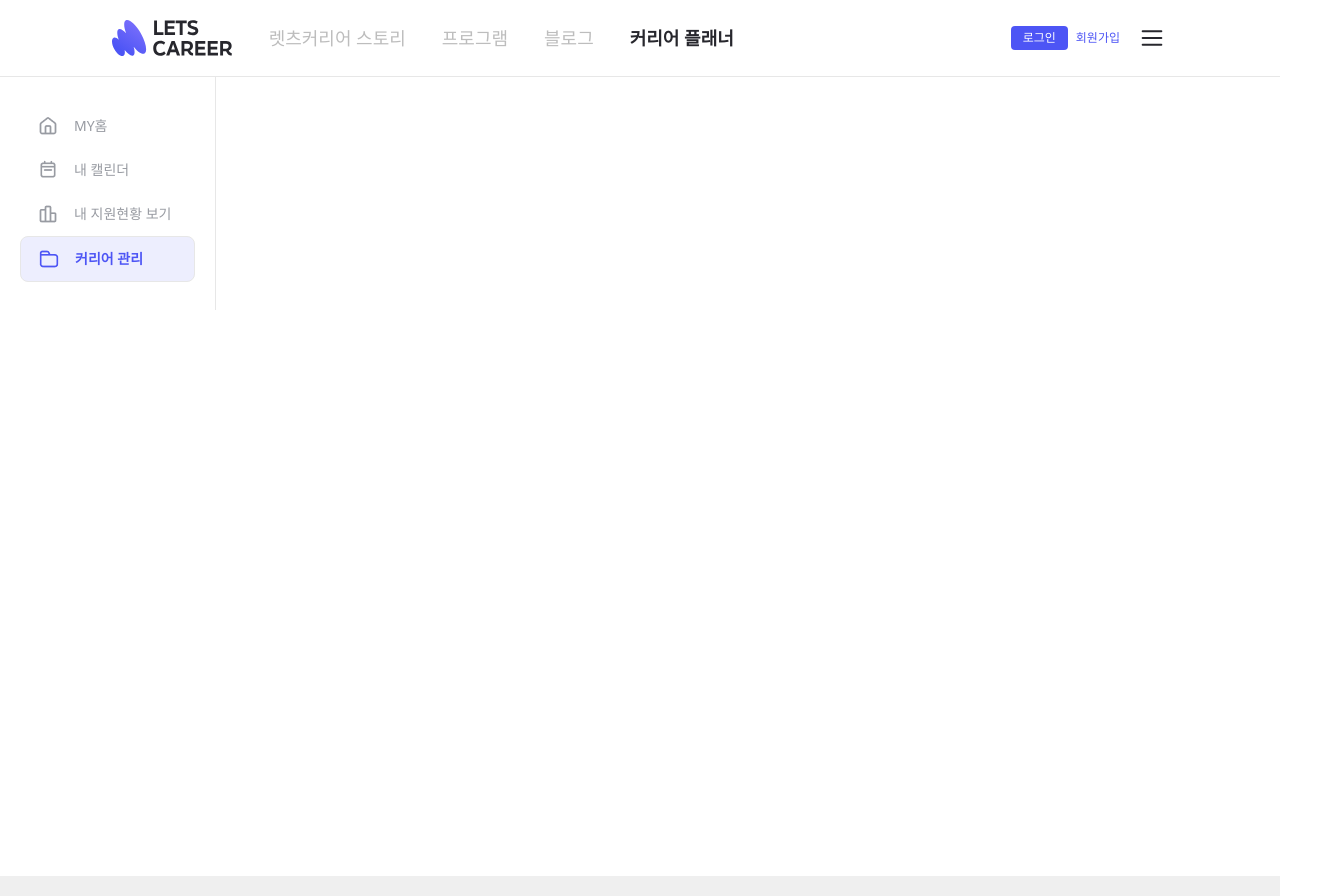
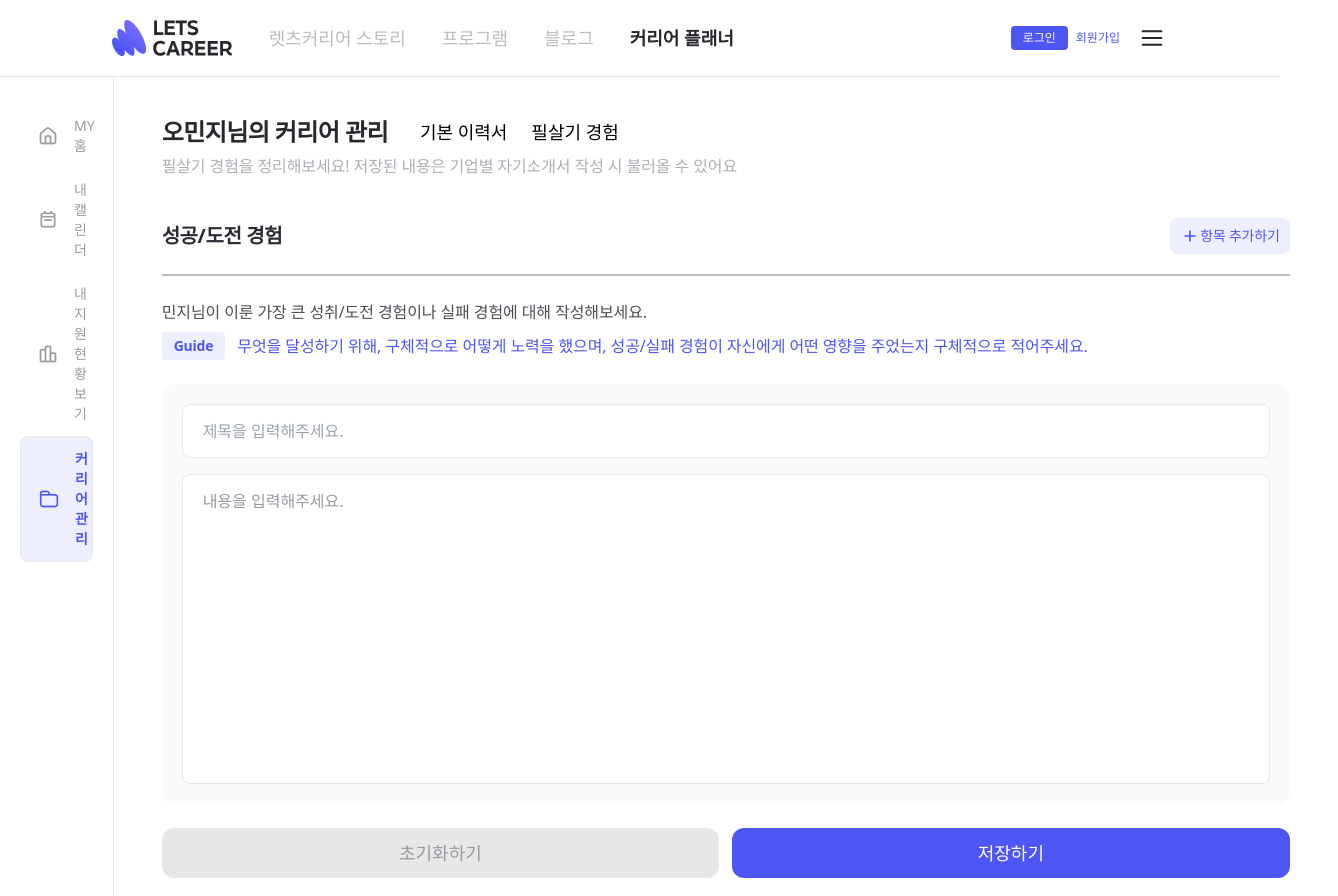
Before and after one commit to Kusitms-30th-LetsCareer-B/LetsCareer-FE, a React (Vite) app: page /setting/special-experience in a window 1280 px wide. Shown: the top 896 px of the page, 1338 px wide, since content can reach past the window. Built offline with nearby package versions, Linux system fonts and the light colour scheme; no server answers; the HTML template or start-up script is replaced by a standard one.

Commit message:
[design] 필살기 경험 페이지 퍼블리싱

```diff
--- a/src/App.tsx
+++ b/src/App.tsx
@@ -14,6 +14,7 @@ import RecurringNotePage from "./pages/Status/RecurringNotePage";
 import ArchivingPage from "./pages/Status/ArchivingPage";
 
 import { userInfo } from "./shared/api/loginInstance.ts"; /* 로그인 정보 받기 */
+import SpecialExperience from "./pages/Career/components/SpecialExperience.tsx";
 
 const testUser: userInfo = {
   userId: 1,
@@ -58,6 +59,8 @@ function App() {
             element={<ArchivingPage />}
           />
           <Route path="/setting" element={<CareerPage />} />
+          <Route path="/setting/special-experience" element={<SpecialExperience />} />
+
         </Routes>
       </PlannerSideBar>
       <Footer />
--- a/src/pages/Career/CareerPage.tsx
+++ b/src/pages/Career/CareerPage.tsx
@@ -5,9 +5,9 @@ import {
 
 function CareerPage() {
   return (
-    <>
-      <h1>커리어관리 페이지</h1>
-    </>
+    <div className="flex items-start gap-[40px]">
+
+    </div>
   );
 }
 
--- /dev/null
+++ b/src/pages/Career/components/CareerHeader.tsx
@@ -0,0 +1,21 @@
+interface UserProps {
+    name: string;
+}
+
+export const CareerHeader = ({name}: UserProps) => {
+    return(
+        <div className="flex items-center gap-[32px]">
+            <span className="text-medium24 font-bold tracking-[-0.576px] text-neutral-0">
+                {name}님의 커리어 관리
+            </span>
+            <div className="flex items-center gap-[24px]">
+                <button className="text-small18 tracking-[-0.022px]">
+                    기본 이력서
+                </button>
+                <button className="text-small18 tracking-[-0.022px]">
+                    필살기 경험
+                </button>
+            </div>
+      </div>
+    );
+};
--- /dev/null
+++ b/src/pages/Career/components/CareerQuestion.tsx
@@ -0,0 +1,82 @@
+interface CareerQuestionProps {
+    title: string;
+    firstName: string;
+    content: string;
+    guide: string;
+}
+
+export const CareerQuestion = ({title, firstName, content, guide}: CareerQuestionProps) => {
+    return(
+        <>
+        <div className="flex flex-col items-start gap-[20px] self-stretch border-b-2 border-b-neutral-60">
+                    <div className="flex justify-between items-center self-stretch">
+                        <span className="text-small20 font-bold text-neutral-10 tracking-[-0.4px]">
+                            {title}
+                        </span>
+                        <button className="flex px-[10px] py-[8px] bg-primary-10 rounded-sm justify-center items-center">
+                            <div className="flex items-center">
+                                <svg xmlns="http://www.w3.org/2000/svg" width="20" height="20" viewBox="0 0 20 20" fill="none">
+                                    <path d="M5 10H10M10 10H15M10 10V15M10 10V5" stroke="#4D55F5" stroke-width="1.66667" stroke-linecap="round" stroke-linejoin="round"/>
+                                </svg>
+                                <span className="text-xsmall14 font-medium tracking-[-0.21px] text-primary">
+                                    항목 추가하기
+                                </span>
+                            </div>
+                        </button>
+                    </div>
+                    <span className="" />
+                </div>
+                <div className="flex flex-col items-start gap-[24px] self-stretch">
+                    <div className="flex flex-col items-start gap-[20px] self-stretch">
+                        <div className="flex flex-col items-start self-stretch gap-[8px]">
+                            <span className="font-xsmall16 font-medium tracking-[-0.096px] text-neutral-30">
+                                {firstName}{content}
+                            </span>
+                            <div className="flex items-center gap-[12px]">
+                                <div className="flex justify-center bg-primary-10 items-center rounded-xxs px-[12px] py-[4px]">
+                                    <span className="text-primary text-xsmall14 font-semibold tracking-[-0.21px]">
+                                        Guide
+                                    </span>
+                                </div>
+                                <span className="text-xsmall16 font-medium tracking-[-0.096px] text-primary">
+                                    {guide}
+                                </span>
+                            </div>
+                        </div>
+                    </div>
+                </div>
+        </>
+    );
+};
+
+
+export const CareerAnswer = () => {
+    return (
+        <div className="flex flex-col items-start self-stretch gap-[24px]">
+            <div className="flex flex-col bg-neutral-100 items-start gap-[10px] self-stretch p-[20px] rounded-md">
+                <div className="flex flex-col items-start gap-[16px] self-stretch">
+                    <input
+                    placeholder="제목을 입력해주세요."
+                    className="flex bg-static-100 w-full px-[20px] py-[14px] justify-between items-center rounded-sm border border-neutral-80 text-neutral-30 placeholder:neutral-45"
+                    />
+                    <textarea
+                    placeholder="내용을 입력해주세요."
+                    className="flex bg-static-100 w-full min-h-[310px] px-[20px] py-[14px] gap-[10px] items-start self-stretch rounded-sm border border-neutral-80 resize-none text-neutral-30 placeholder:text-neutral-45"
+                    />
+                </div>
+            </div>
+            <div className="flex items-center gap-[13px] self-stretch">
+                <button className="flex w-1/2 bg-neutral-80 px-[20px] py-[12px] justify-center items-center gap-[8px] rounded-md">
+                    <span className="text-small18 font-medium tracking-[-0.022px] text-neutral-45">
+                        초기화하기
+                    </span>
+                </button>
+                <button className="flex w-1/2 bg-primary px-[20px] py-[12px] justify-center items-center gap-[8px] rounded-md">
+                    <span className="text-small18 w-1/2 font-medium tracking-[-0.022px] text-static-100">
+                        저장하기
+                    </span>
+                </button>
+            </div>
+        </div>
+    );
+};
--- /dev/null
+++ b/src/pages/Career/components/SpecialExperience.tsx
@@ -0,0 +1,35 @@
+import { CareerHeader } from "./CareerHeader";
+import { CareerAnswer, CareerQuestion} from "./CareerQuestion";
+
+function SpecialExperience() {
+  return (
+    <div className="ml-[48px] mt-[40px] mb-[70px] flex flex-col w-full gap-[40px]">
+        <div className="flex flex-col items-start gap-[6px]">
+            <CareerHeader name="오민지" />
+            <span className="self-stretch text-xsmall16 font-medium tracking-[-0.096px] text-neutral-50">
+                필살기 경험을 정리해보세요! 저장된 내용은 기업별 자기소개서 작성 시 불러올 수 있어요
+            </span>
+        </div>
+        <div className="inline-flex w-[1128px] flex-col items-start gap-[60px]">
+            <div className="flex flex-col w-full items-start gap-[24px]">
+                <CareerQuestion title="성공/도전 경험" firstName="민지" content="님이 이룬 가장 큰 성취/도전 경험이나 실패 경험에 대해 작성해보세요." guide="무엇을 달성하기 위해, 구체적으로 어떻게 노력을 했으며, 성공/실패 경험이 자신에게 어떤 영향을 주었는지 구체적으로 적어주세요." />
+                <CareerAnswer />
+            </div>
+        </div>
+        <div className="inline-flex w-[1128px] flex-col items-start gap-[60px]">
+            <div className="flex flex-col w-full items-start gap-[24px]">
+                <CareerQuestion title="직무 경험" firstName="민지" content="님이 지원할 직무/분야에 대한 핵심역량을 위해 한 노력과 열정에 대하여 작성해보세요." guide="지원 분야를 위해 노력한 점(전공, 직무 관련 경험)과 이를 통해 확보된 역량을 프로젝트명, 담당 업무, 기간, 역할등을 포함해 구체적으로 적어보세요. " />
+                <CareerAnswer />
+            </div>
+        </div>
+        <div className="inline-flex w-[1128px] flex-col items-start gap-[60px]">
+            <div className="flex flex-col w-full items-start gap-[24px]">
+                <CareerQuestion title="협업 경험" firstName="민지" content="민지님이 공동의 목표를 달성하기 위해 다른 사람들과 힘을 합쳐 노력했던 경험에 대해 작성해보세요." guide="팀 내에서 자신이 수행한 역할,어떤 점을 배웠는지, 협업 과정 중 갈등 상황, 소통 방법등 기억에 남는 에피소드를 중심으로 구체적으로 작성해보세요." />
+                <CareerAnswer />
+            </div>
+        </div>
+    </div>
+  );
+}
+
+export default SpecialExperience;
--- a/src/pages/Status/DetailStatusPage.tsx
+++ b/src/pages/Status/DetailStatusPage.tsx
@@ -156,7 +156,7 @@ function DetailStatusPage() {
 
   return (
     <div className="mb-[100px] px-[48px] pt-[40px]">
-      <div className="flex w-[1128px] items-start justify-between">
+      <div className="flex items-start justify-between">
         <GoBackButton text="기업별 진행현황" />
         <button
           onClick={handleDeleteClick}
--- a/src/pages/Status/StatusPage.tsx
+++ b/src/pages/Status/StatusPage.tsx
@@ -59,6 +59,8 @@ function StatusPage() {
   const [selectedRecruitment, setSelectedRecruitment] =
     useState<Recruitment | null>(null);
 
+  const [filteredItemCount, setFilteredItemCount] = useState(0);
+
   const fetchRecruitments = async (type:string, pageId: number) => {
     try {
       const response = await axios.get(
@@ -76,12 +78,16 @@ function StatusPage() {
     }
   };
 
-const filteredRecruitments = (recruitments[currentPage] || []).filter((recruitment) => {
+  const filteredRecruitments = (recruitments[currentPage] || []).filter((recruitment) => {
     if (selectedStage === "전체") return true;
     if (selectedStage === "서류") return recruitment.stageName === "서류";
     if (selectedStage === "면접") return recruitment.stageName === "면접";
     return recruitment.stageName !== "서류" && recruitment.stageName !== "면접";
   });
+
+  useEffect(() => {
+    setFilteredItemCount(filteredRecruitments.length);
+  }, [filteredRecruitments]);
 
   const loadSurroundingPages = async (type: string) => {
     const pageStart = Math.max(1, currentPage - Math.floor(pageRange / 2));
@@ -103,7 +109,7 @@ const filteredRecruitments = (recruitments[currentPage] || []).filter((recruitme
 
     // 현재 페이지를 기준으로 필요한 페이지들 불러오기
     loadSurroundingPages(type);
-  }, [currentPage, activeTab]);
+  }, [currentPage, activeTab, filteredItemCount]);
 
   const handlePageChange = (page: number) => {
     setCurrentPage(page); // 현재 페이지 변경
@@ -276,7 +282,7 @@ const filteredRecruitments = (recruitments[currentPage] || []).filter((recruitme
           totalItems={totalItems}
           itemsPerPage={itemsPerPage}
           currentPage={currentPage}
-          totalPages={totalPages}
+          totalPages={Math.ceil(filteredItemCount / itemsPerPage)}
           onPageChange={handlePageChange}
         />
       </div>
```
